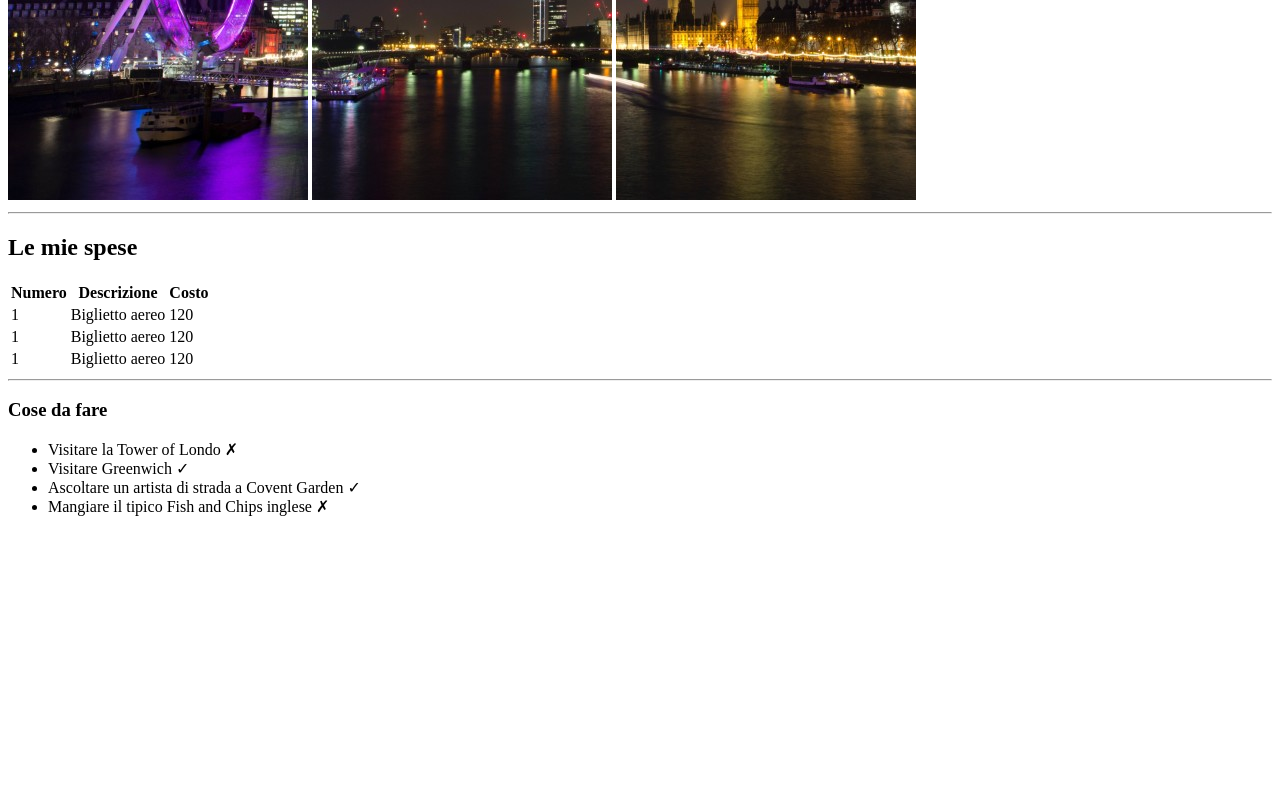
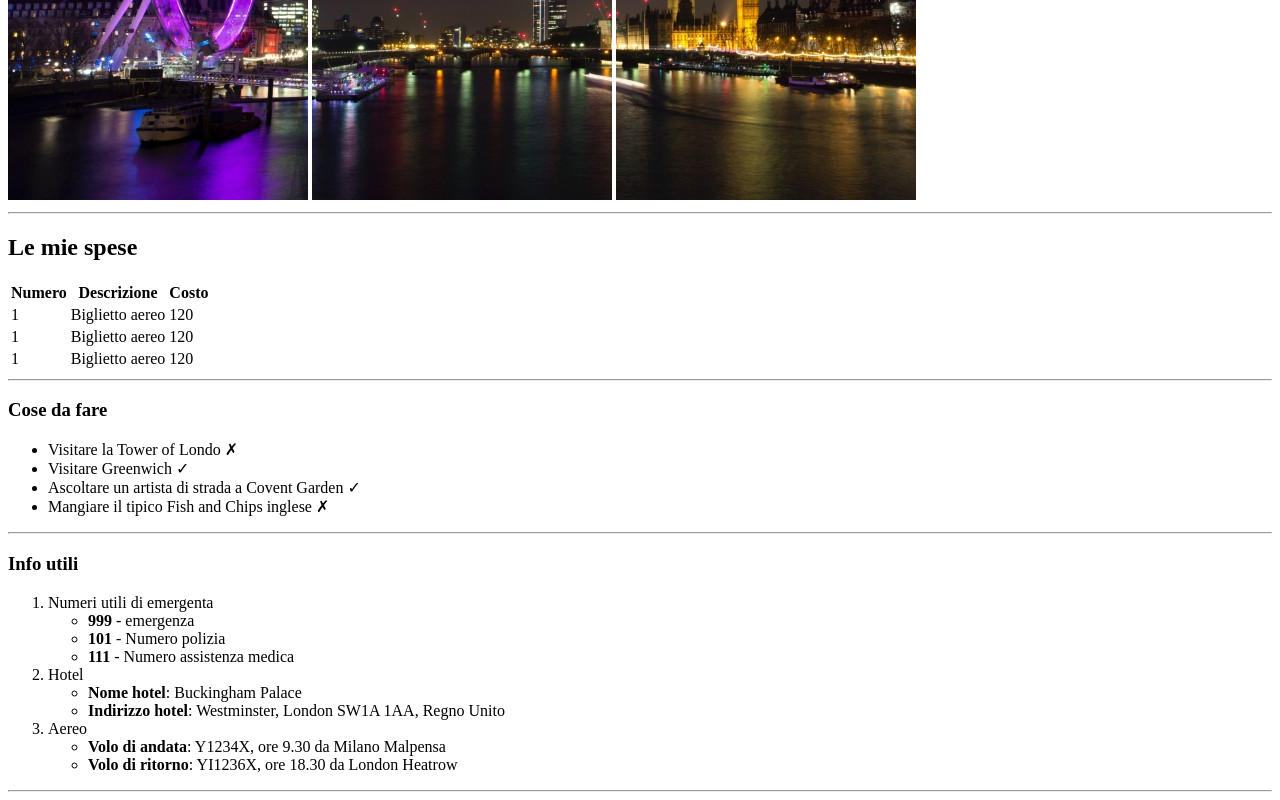
Before and after one commit to SimoneCappadona/html-london-trip, a plain HTML site: page idex.html in a window 1280 px wide. Shown: the part 480-1280 px from the top of the page. Before the commit the page ends 1012 px from the top, so only its background shows below. Drawn offline with Linux system fonts and the light colour scheme.

Commit message:
add info

```diff
--- a/idex.html
+++ b/idex.html
@@ -52,8 +52,29 @@
     <li>Visitare Greenwich &#10003; </li>
     <li>Ascoltare un artista di strada a Covent Garden &#10003; </li>
     <li>Mangiare il tipico Fish and Chips inglese &#10007; </li>
-
 </ul>
+<hr />
+<!-- info -->
+<h3>Info utili</h3>
+<ol>
+    <li>Numeri utili di emergenta</li>
+    <ul>
+        <li><strong>999</strong> - emergenza</li>
+        <li><strong>101</strong> - Numero polizia</li>
+        <li><strong>111</strong> - Numero assistenza medica</li>
+    </ul>
+    <li>Hotel</li>
+    <ul>
+        <li><strong>Nome hotel</strong>: Buckingham Palace</li>
+        <li><strong>Indirizzo hotel</strong>: Westminster, London SW1A 1AA, Regno Unito</li>
+    </ul>
+    <li>Aereo</li>
+    <ul>
+        <li><Strong>Volo di andata</Strong>: Y1234X, ore 9.30 da Milano Malpensa</li>
+        <li><Strong>Volo di ritorno</Strong>: YI1236X, ore 18.30 da London Heatrow </li>
+    </ul>
+</ol>
+<hr />
 <body>
 
 </body>
```
